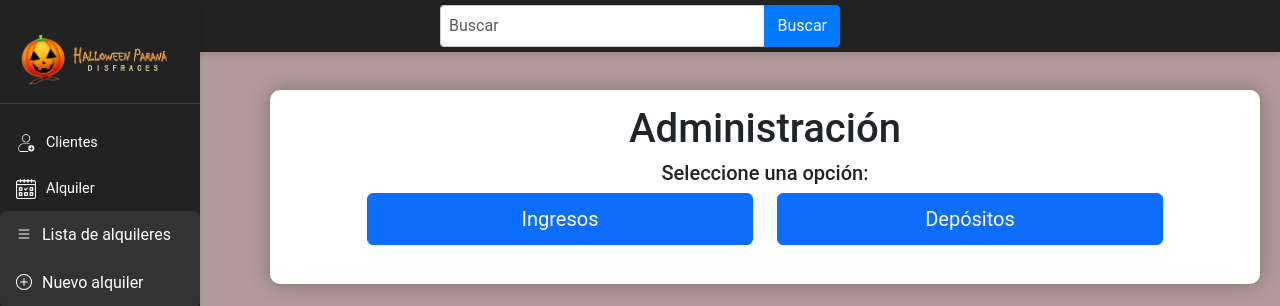
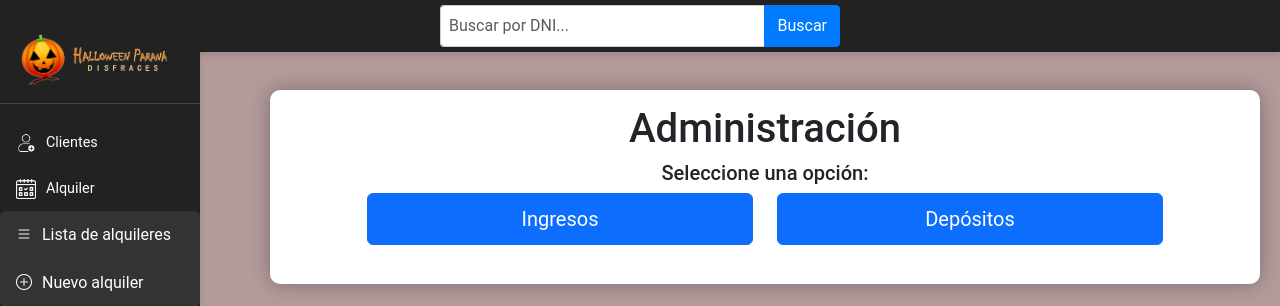
Before and after one commit to agusaenz/halloween-disfraces, a PHP site: page /administracion.php in a window 1280 px wide. Shown: the top 306 px of the page. Run offline with PHP 8.4, Linux system fonts and the light colour scheme; the visitor is signed in with stand-in values (Sample User, id 1).

Commit message:
cambio placeholder de buscar

```diff
--- a/sidebar.php
+++ b/sidebar.php
@@ -2,7 +2,7 @@
 $sidebar = "
 <div class='sidebar-footer'>
     <form class='search-bar search-bar-sd input-group' onsubmit='return searchClients();'>
-      <input class='form-control' id='searchInput' type='search' placeholder='Buscar' aria-label='Buscar'>
+      <input class='form-control' id='searchInput' type='search' placeholder='Buscar por DNI...' aria-label='Buscar'>
       <button class='btn btn-primary' type='button' onclick='searchClients()'>Buscar</button>
     </form>
 </div>
```
